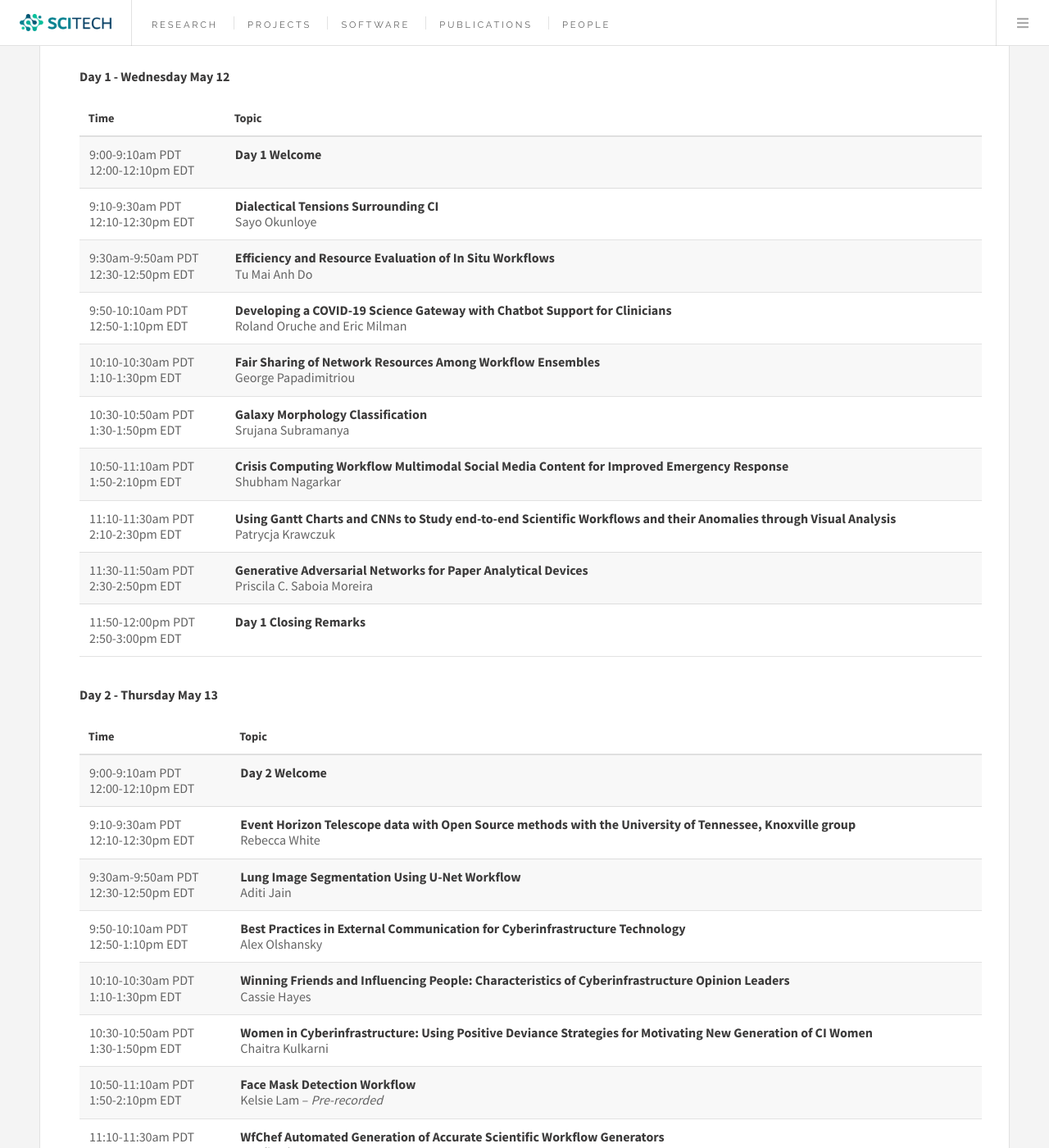
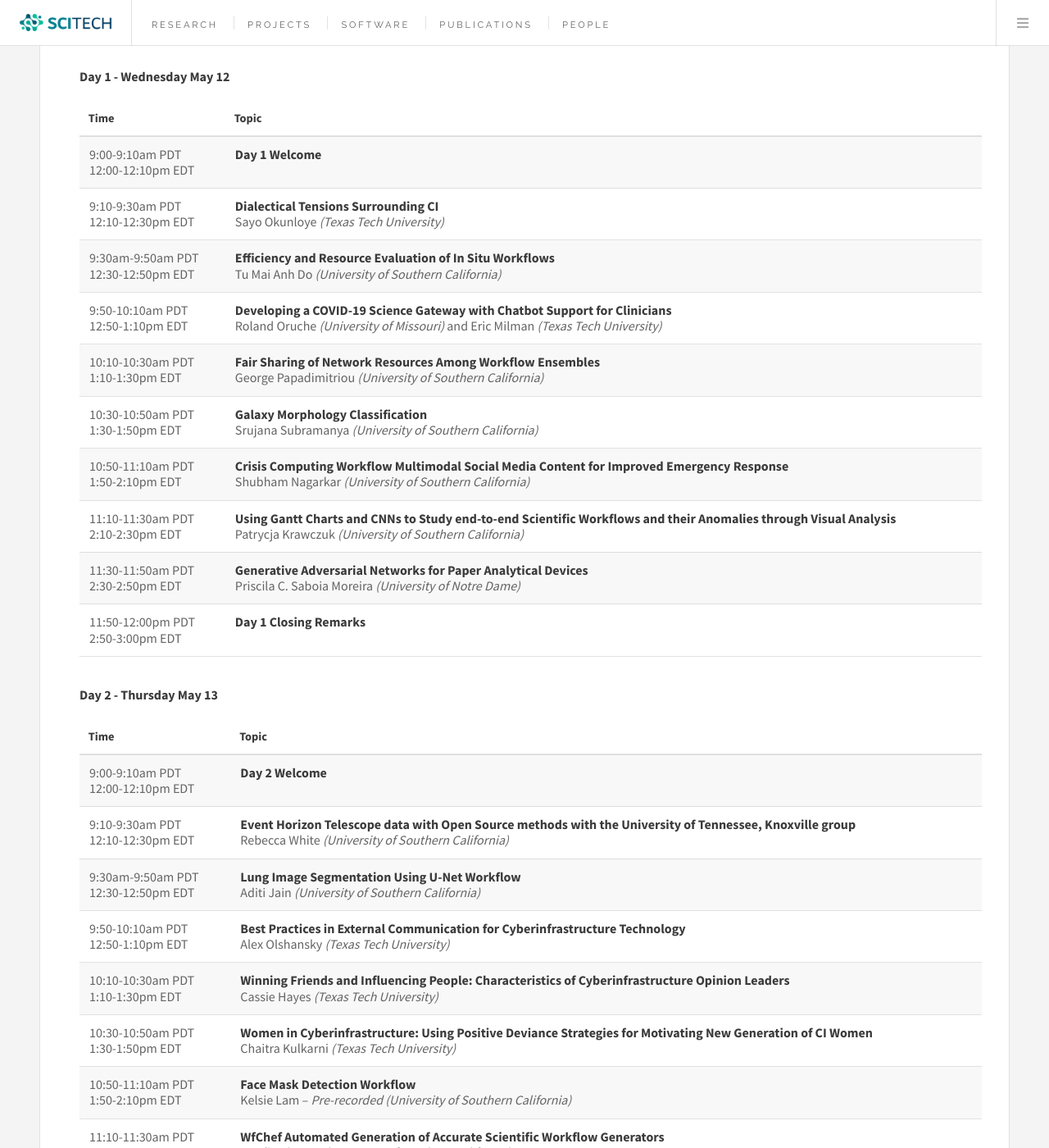
Before and after one commit to scitech-isi/scitech-isi.github.io, a Jekyll site: the page built from research-symposium.html, in a window 1280 px wide and 1400 px high, scrolled down 1377 px. Shown: the whole window at 82% size. Built offline with Jekyll 4.4.1, drawn with Linux system fonts in a browser that asks for light colours; some of the changed text lies outside the part shown.

Commit message:
adding affiliations

```diff
--- a/research-symposium.html
+++ b/research-symposium.html
@@ -41,7 +41,7 @@ permalink: /research-symposium
                     Symposium.
                 </p>
                 <p>
-                    Zoom background: <a href="/files/scitech-symposium-zoombackground.png">scitech-symposium-zoombackground.png</a>.
+                    <strong>Zoom background:</strong> <a href="/files/scitech-symposium-zoombackground.png">scitech-symposium-zoombackground.png</a>.
                 </p>
             </div>
         </div>
@@ -73,49 +73,49 @@ permalink: /research-symposium
                     <tr>
                         <td>9:10-9:30am PDT<br/>12:10-12:30pm EDT</td>
                         <td><strong>Dialectical Tensions Surrounding CI</strong><br/>
-                            Sayo Okunloye
+                            Sayo Okunloye <i>(Texas Tech University)</i>
                         </td>
                     </tr>
                     <tr>
                         <td>9:30am-9:50am PDT<br/>12:30-12:50pm EDT</td>
                         <td><strong>Efficiency and Resource Evaluation of In Situ Workflows</strong><br/>
-                            Tu Mai Anh Do
+                            Tu Mai Anh Do <i>(University of Southern California)</i>
                         </td>
                     </tr>
                     <tr>
                         <td>9:50-10:10am PDT<br/>12:50-1:10pm EDT</td>
                         <td><strong>Developing a COVID-19 Science Gateway with Chatbot Support for Clinicians</strong><br/>
-                            Roland Oruche and Eric Milman
+                            Roland Oruche <i>(University of Missouri)</i> and Eric Milman <i>(Texas Tech University)</i>
                         </td>
                     </tr>
                     <tr>
                         <td>10:10-10:30am PDT<br/>1:10-1:30pm EDT</td>
                         <td><strong>Fair Sharing of Network Resources Among Workflow Ensembles</strong><br/>
-                            George Papadimitriou
+                            George Papadimitriou <i>(University of Southern California)</i>
                         </td>
                     </tr>
                     <tr>
                         <td>10:30-10:50am PDT<br/>1:30-1:50pm EDT</td>
                         <td><strong>Galaxy Morphology Classification</strong><br/>
-                            Srujana Subramanya
+                            Srujana Subramanya <i>(University of Southern California)</i>
                         </td>
                     </tr>
                     <tr>
                         <td>10:50-11:10am PDT<br/>1:50-2:10pm EDT</td>
                         <td><strong>Crisis Computing Workflow Multimodal Social Media Content for Improved Emergency Response</strong><br/>
-                            Shubham Nagarkar
+                            Shubham Nagarkar <i>(University of Southern California)</i>
                         </td>
                     </tr>
                     <tr>
                         <td>11:10-11:30am PDT<br/>2:10-2:30pm EDT</td>
                         <td><strong>Using Gantt Charts and CNNs to Study end-to-end Scientific Workflows and their Anomalies through Visual Analysis</strong><br/>
-                            Patrycja Krawczuk
+                            Patrycja Krawczuk <i>(University of Southern California)</i>
                         </td>
                     </tr>
                     <tr>
                         <td>11:30-11:50am PDT<br/>2:30-2:50pm EDT</td>
                         <td><strong>Generative Adversarial Networks for Paper Analytical Devices</strong><br/>
-                            Priscila C. Saboia Moreira
+                            Priscila C. Saboia Moreira <i>(University of Notre Dame)</i>
                         </td>
                     </tr>
                     <tr>
@@ -144,43 +144,43 @@ permalink: /research-symposium
                         <td>9:10-9:30am PDT<br/>12:10-12:30pm EDT</td>
                         <td><strong>Event Horizon Telescope data with Open Source methods with the University of
                             Tennessee, Knoxville group</strong><br/>
-                            Rebecca White
+                            Rebecca White <i>(University of Southern California)</i>
                         </td>
                     </tr>
                     <tr>
                         <td>9:30am-9:50am PDT<br/>12:30-12:50pm EDT</td>
                         <td><strong>Lung Image Segmentation Using U-Net Workflow</strong><br/>
-                            Aditi Jain
+                            Aditi Jain <i>(University of Southern California)</i>
                         </td>
                     </tr>
                     <tr>
                         <td>9:50-10:10am PDT<br/>12:50-1:10pm EDT</td>
                         <td><strong>Best Practices in External Communication for Cyberinfrastructure Technology</strong><br/>
-                            Alex Olshansky
+                            Alex Olshansky <i>(Texas Tech University)</i>
                         </td>
                     </tr>
                     <tr>
                         <td>10:10-10:30am PDT<br/>1:10-1:30pm EDT</td>
                         <td><strong>Winning Friends and Influencing People: Characteristics of Cyberinfrastructure Opinion Leaders</strong><br/>
-                            Cassie Hayes
+                            Cassie Hayes <i>(Texas Tech University)</i>
                         </td>
                     </tr>
                     <tr>
                         <td>10:30-10:50am PDT<br/>1:30-1:50pm EDT</td>
                         <td><strong>Women in Cyberinfrastructure: Using Positive Deviance Strategies for Motivating New Generation of CI Women</strong><br/>
-                            Chaitra Kulkarni
+                            Chaitra Kulkarni <i>(Texas Tech University)</i>
                         </td>
                     </tr>
                     <tr>
                         <td>10:50-11:10am PDT<br/>1:50-2:10pm EDT</td>
                         <td><strong>Face Mask Detection Workflow</strong><br/>
-                            Kelsie Lam – <i>Pre-recorded</i>
+                            Kelsie Lam – <i>Pre-recorded</i> <i>(University of Southern California)</i>
                         </td>
                     </tr>
                     <tr>
                         <td>11:10-11:30am PDT<br/>2:10-2:30pm EDT</td>
                         <td><strong>WfChef Automated Generation of Accurate Scientific Workflow Generators</strong><br/>
-                            Tainã Coleman
+                            Tainã Coleman <i>(University of Southern California)</i>
                         </td>
                     </tr>
                     <tr>
```
